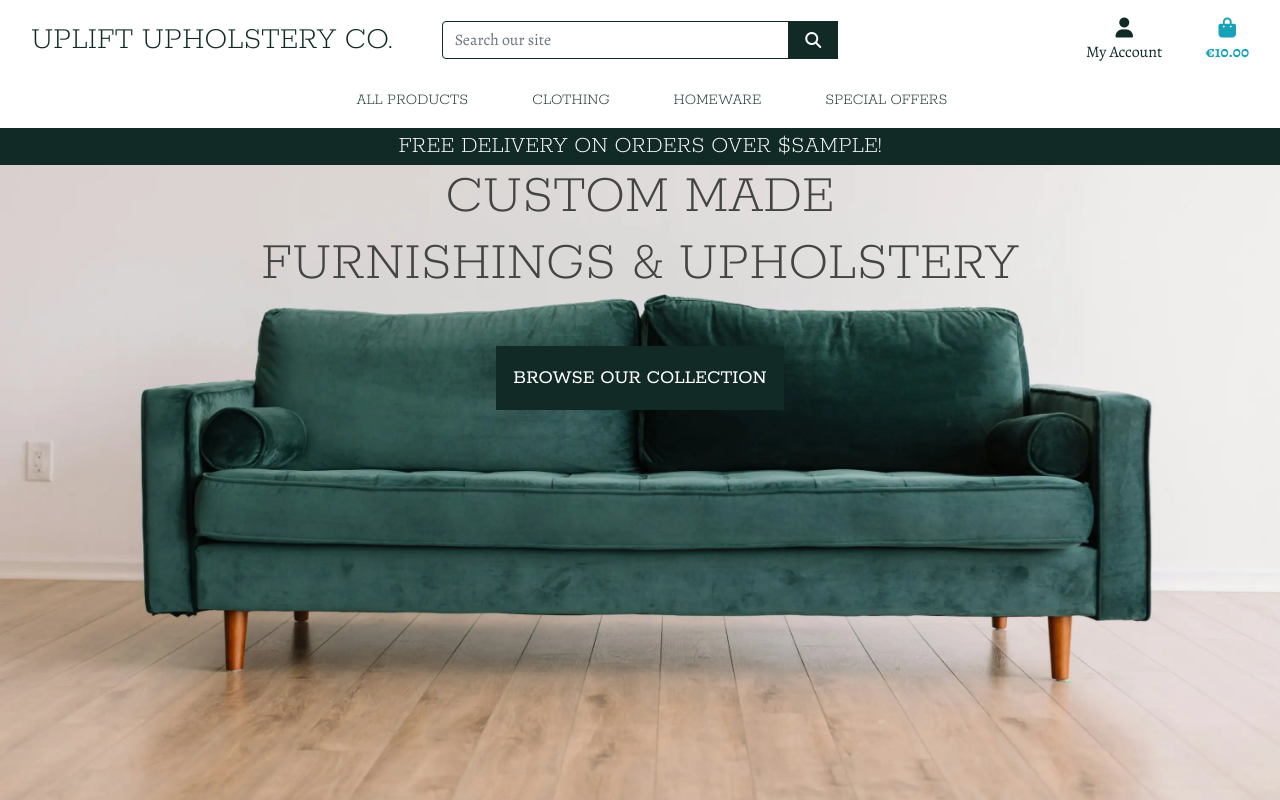
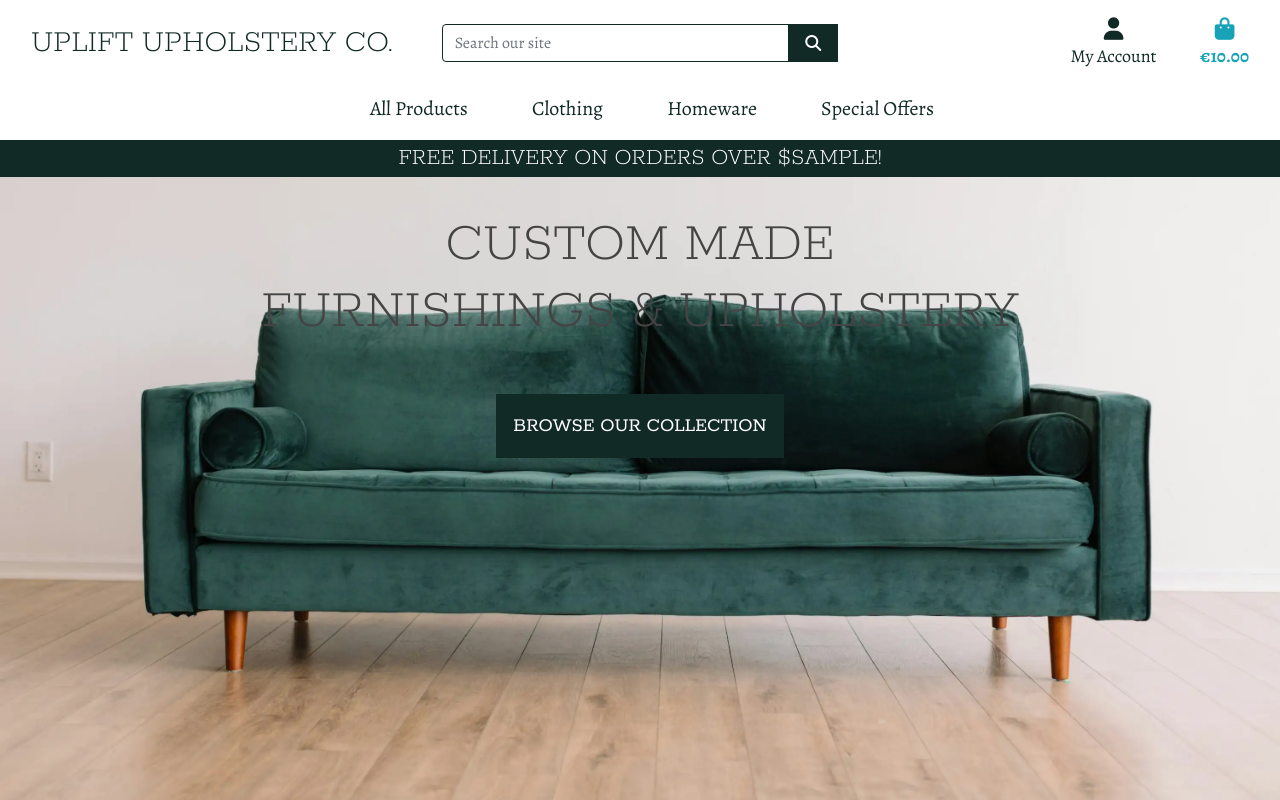
Before and after one commit to bristlebird/uplift-upholstery-co, a Django app: template home/templates/home/index.html in a window 1280 px wide. Run offline with Django 3.2, Linux system fonts and the light colour scheme; the template is opened without the code that fills it: most values are stand-ins (such as "Sample title", 1, 10 or a date in 2020); some libraries are stand-ins or nearby versions.

Commit message:
update nav styles

```diff
--- a/home/templates/home/index.html
+++ b/home/templates/home/index.html
@@ -11,8 +11,8 @@
 
 {% block content %}
     <div class="container h-100">
-        <div class="row">
-            <div class="col-12 my-auto text-center">
+        <div class="row h-100">
+            <div class="col-12 my-5 text-center">
                 <h1 class="display-4 logo-font">Custom Made <br>Furnishings &amp; Upholstery</h1>
                 <div class="my-5">
                     <h2><a href="" class="shop-now-button btn btn-lg rounded-0 text-uppercase py-3">Browse Our Collection</a></h2>
--- a/static/css/base.css
+++ b/static/css/base.css
@@ -12,20 +12,35 @@ body {
     /* font-family: "Nunito Sans", serif; */
     font-family: "Alegreya", Georgia, 'Times New Roman', Times, serif;
     font-optical-sizing: auto;
-    font-weight: 300;
+    font-weight: 400;
     font-style: normal;
     font-variation-settings:
         "wdth" 100,
         "YTLC" 500;
+    font-size: 1.125rem;
 }
 
 /* TYPOGRAPHY */
-h1, h2, h3, h4, h5, .logo-font, .nav-font {
+h1, h2, h3, h4, h5, .logo-font {
     font-family: "Rokkitt", Georgia, 'Times New Roman', Times, serif;
     font-optical-sizing: auto;
     font-weight: 700;
     font-style: normal;
     text-transform: uppercase;
+}
+
+.logo-font {
+    text-transform: uppercase;
+    font-weight: 200;
+}
+
+.nav-font {
+    font-family: "Alegreya", Georgia, 'Times New Roman', Times, serif;
+    font-size: 1.25rem;
+}
+
+.main-logo-link {
+    width: fit-content;
 }
 
 /* from Bulma */
@@ -35,15 +50,6 @@ h1, h2, h3, h4, h5, .logo-font, .nav-font {
     justify-content: center;
     height: 1.5rem;
     width: 1.5rem;
-}
-
-.logo-font, .nav-font {
-    text-transform: uppercase;
-    font-weight: 200;
-}
-
-.main-logo-link {
-    width: fit-content;
 }
 
 /* BUTTON MODIFIERS */
--- a/templates/base.html
+++ b/templates/base.html
@@ -19,9 +19,6 @@
         <link rel="preconnect" href="https://fonts.googleapis.com">
         <link rel="preconnect" href="https://fonts.gstatic.com" crossorigin>
         <link href="https://fonts.googleapis.com/css2?family=Alegreya:ital,wght@0,400..900;1,400..900&family=Rokkitt:ital,wght@0,100..900;1,100..900&display=swap" rel="stylesheet">
-        <!-- <link rel="preconnect" href="https://fonts.googleapis.com">
-        <link rel="preconnect" href="https://fonts.gstatic.com" crossorigin>
-        <link href="https://fonts.googleapis.com/css2?family=Nunito+Sans:ital,opsz,wght@0,6..12,200..1000;1,6..12,200..1000&family=Rokkitt:ital,wght@0,100..900;1,100..900&display=swap" rel="stylesheet"> -->
         <link rel="stylesheet" href="{% static 'css/base.css' %}">
     {% endblock %}
 
--- a/templates/includes/main-nav.html
+++ b/templates/includes/main-nav.html
@@ -1,7 +1,7 @@
 <div class="collapse navbar-collapse" id="main-nav">
     <ul class="navbar-nav nav-font w-auto mx-auto">
         <li class="nav-item dropdown">
-            <a class="logo-font nav-link text-dark mr-5" href="#" id="all-products-link" data-toggle="dropdown" aria-haspopup="true" aria-expanded="false">
+            <a class="nav-link text-dark mr-5" href="#" id="all-products-link" data-toggle="dropdown" aria-haspopup="true" aria-expanded="false">
                 All Products
             </a>
             <div class="dropdown-menu border-0" aria-labelledby="all-products-link">
@@ -13,7 +13,7 @@
         </li>
 
         <li class="nav-item dropdown">
-            <a class="logo-font nav-link text-dark mr-5" href="#" id="clothing-link" data-toggle="dropdown" aria-haspopup="true" aria-expanded="false">
+            <a class="nav-link text-dark mr-5" href="#" id="clothing-link" data-toggle="dropdown" aria-haspopup="true" aria-expanded="false">
                 Clothing
             </a>
             <div class="dropdown-menu border-0" aria-labelledby="clothing-link">
@@ -25,7 +25,7 @@
         </li>
 
         <li class="nav-item dropdown">
-            <a class="logo-font nav-link text-dark mr-5" href="#" id="homeware-link" data-toggle="dropdown" aria-haspopup="true" aria-expanded="false">
+            <a class="nav-link text-dark mr-5" href="#" id="homeware-link" data-toggle="dropdown" aria-haspopup="true" aria-expanded="false">
                 Homeware
             </a>
             <div class="dropdown-menu border-0" aria-labelledby="homeware-link">
@@ -36,7 +36,7 @@
         </li>
 
         <li class="nav-item dropdown">
-            <a class="logo-font nav-link text-dark" href="#" id="specials-link" data-toggle="dropdown" aria-haspopup="true" aria-expanded="false">
+            <a class="nav-link text-dark" href="#" id="specials-link" data-toggle="dropdown" aria-haspopup="true" aria-expanded="false">
                 Special Offers
             </a>
             <div class="dropdown-menu border-0" aria-labelledby="specials-link">
```
